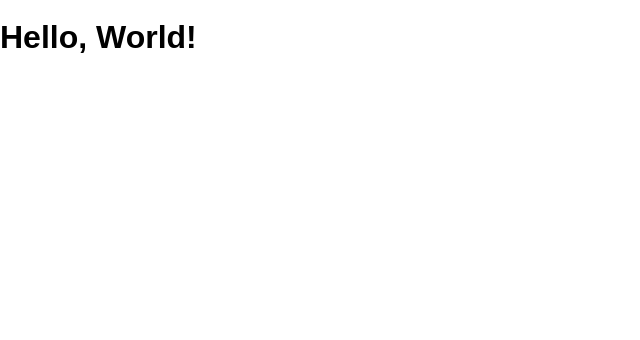
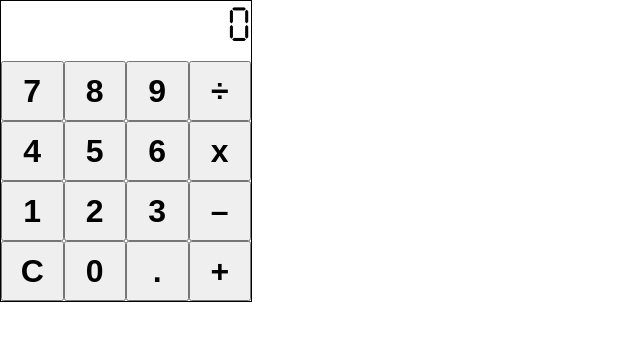
Before and after one commit to Schnorschel/calculator, a React (Create React App) app: page / in a window 1280 px wide. Shown: the top 340 px of the page, without its empty margins (0-640 px from the left). Built offline with nearby package versions, Linux system fonts and the light colour scheme.

Commit message:
Calculator complete

```diff
--- a/src/App.js
+++ b/src/App.js
@@ -1,8 +1,104 @@
-import React, { Component } from 'react'
-import HelloWorld from './components/HelloWorld'
+import React, { useState, useEffect } from 'react'
+import KeyPad from './components/KeyPad'
 
 const App = () => {
-  return <HelloWorld />
+  // prettier-ignore
+  const calcKeys = [{label: "7", width: "w25"}, {label: "8", width: "w25"}, {label: "9", width: "w25"}, {label: "÷", width: "w25"},
+                    {label: "4", width: "w25"}, {label: "5", width: "w25"}, {label: "6", width: "w25"}, {label: "x", width: "w25"},
+                    {label: "1", width: "w25"}, {label: "2", width: "w25"}, {label: "3", width: "w25"}, {label: "–", width: "w25"},
+                    {label: "C", width: "w25"}, {label: "0", width: "w25"}, {label: ".", width: "w25"}, {label: "+", width: "w25"}]
+
+  const [prevDisplay, setPrevDisplay] = useState('0')
+  const [display, setDisplay] = useState('0')
+  const [prevKeypress, setPrevKeypress] = useState()
+  const [operator, setOperator] = useState('+')
+  // const [nextOperator, setNextOperator] = useState()
+  // const [prevOperator, setPrevOperator] = useState('+')
+
+  const operate = (a, b) => {
+    console.log(a + operator + b)
+    switch (operator) {
+      case '+':
+        return a + b
+      case '–':
+        return a - b
+      case 'x':
+        return a * b
+      case '÷':
+        return a / b
+    }
+  }
+
+  // prettier-ignore
+  const onKeyClick = e => {
+    const val = e.target.value
+    switch(val) {
+      case 'C':
+                setDisplay('0')
+                setPrevDisplay('0')
+                setOperator('+')
+                break
+      case  '+':
+                setDisplay(prev => {return operate(Number(prevDisplay), Number(prev))})
+                setPrevDisplay(display)
+                setOperator(val)
+                break
+      case  '–':
+                setDisplay(prev => {return operate(Number(prevDisplay), Number(prev))})
+                setPrevDisplay(display)
+                setOperator(val)
+                break
+      case  'x':
+                setDisplay(prev => {return operate(Number(prevDisplay), Number(prev))})
+                setPrevDisplay(display)
+                setOperator(val)
+                break
+      case  '÷':
+                setDisplay(prev => {return operate(Number(prevDisplay), Number(prev))})
+                setPrevDisplay(display)
+                setOperator(val)
+                break
+      default:
+        if (isNaN(prevKeypress) && prevKeypress !== '.') {
+          setPrevDisplay(display)
+          setDisplay(val)
+        } else {
+          setDisplay(prev => {return (prev + val)})
+        }
+        break
+    }
+    setPrevKeypress(val)
+  }
+
+  // Format the number to not exceed 8 chars length, or convert into scientific notation if most-significant digit were lost otherwise
+  const formatDisp = disp => {
+    console.log('disp: ' + disp)
+    if (typeof disp === 'undefined' || disp.length == 0) {
+      return ' '
+    } else if (Math.log10(disp) > 8) {
+      return disp.toExponential(2)
+    } else {
+      return disp.toString().substr(0, Math.min(8, disp.toString().length))
+    }
+  }
+
+  // prettier-ignore
+  return (
+  <main className="calculatorContainer">
+    <section className="display">{formatDisp(display)}</section>
+    <section className="keysContainer">
+      {calcKeys.map(k => {
+        return <KeyPad
+          key={k.label}
+          className={'calcKey ' + k.width}
+          label={k.label}
+          handleKeyClick={onKeyClick}
+          value={k.label}
+        />
+      })}
+    </section>
+  </main>
+  )
 }
 
 export default App
--- /dev/null
+++ b/src/components/KeyPad.jsx
@@ -0,0 +1,12 @@
+import React, { useState, useEffect } from 'react'
+
+const KeyPad = props => {
+  // prettier-ignore
+  return <button
+          className={props.className}
+          value={props.value}
+          onClick={props.handleKeyClick}
+         >{props.label}</button>
+}
+
+export default KeyPad
--- a/src/index.css
+++ b/src/index.css
@@ -10,3 +10,47 @@ body {
   margin: 0;
   min-height: 100%;
 }
+
+@font-face {
+  font-family: 'Seven Segment';
+  src: url('data/Seven Segment.ttf');
+}
+
+.calculatorContainer {
+  display: flex;
+  flex-wrap: wrap;
+  height: 300px;
+  width: 250px;
+  border: 1px solid black;
+}
+
+.display {
+  width: 100%;
+  /* border: 1px solid black; */
+  height: 20%;
+  font: courier;
+  text-align: right;
+  font-size: 3rem;
+  align-self: flex-end;
+  font-family: 'Seven Segment';
+}
+
+.keysContainer {
+  display: flex;
+  flex-wrap: wrap;
+  height: 80%;
+  /* border: 1px solid black; */
+}
+
+.w25 {
+  width: 25%;
+}
+
+.w75 {
+  width: 75%;
+}
+
+.calcKey {
+  font-size: 2rem;
+  font-weight: bold;
+}
```
Also changed, not shown: src/data/Seven Segment.ttf (added), 1 other file (tests, documents, lock files or other folders).
